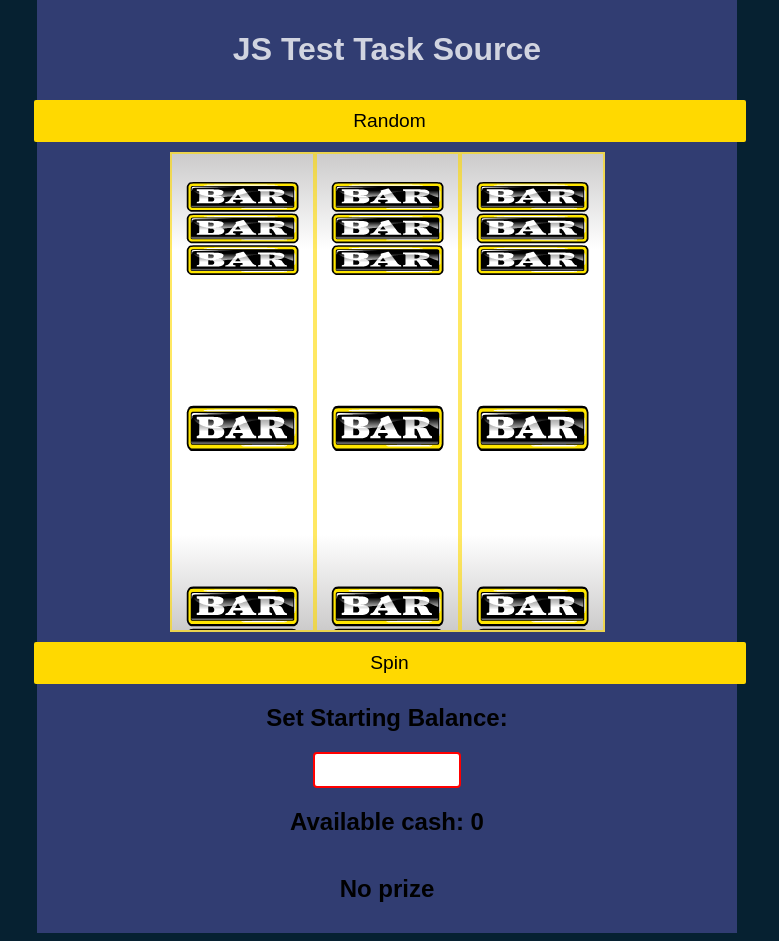
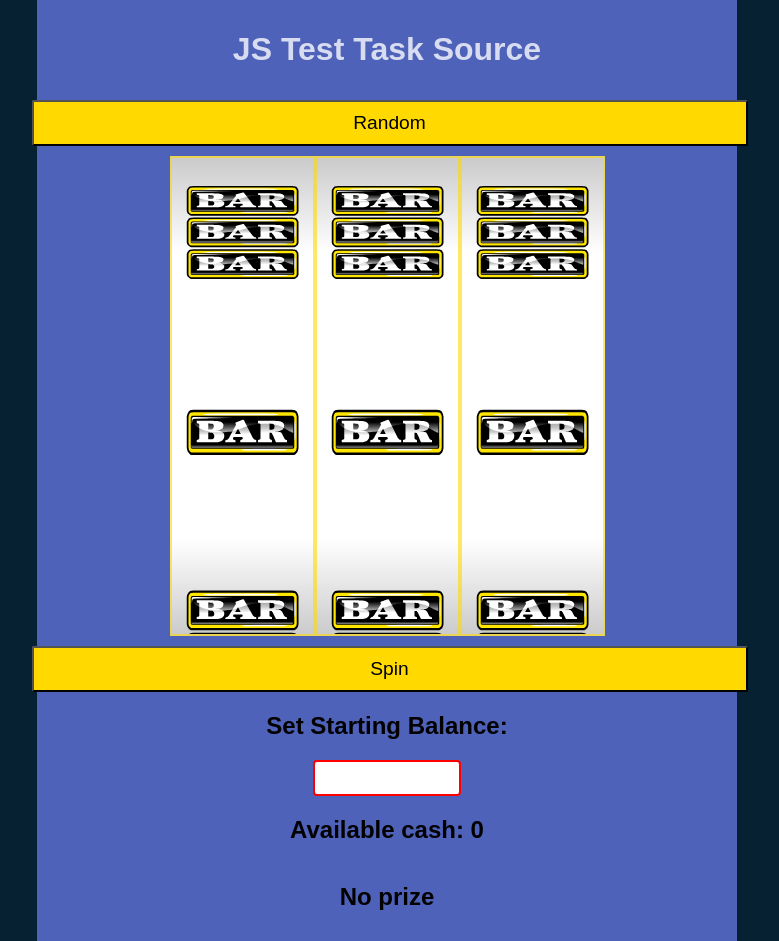
Before and after one commit to ahmadalsharef994/JS-Slot-Machine-Task-React, a React (Create React App) app: page / in a window 1280 px wide. Shown: the whole page, without its empty margins (253-1032 px from the left). Built offline with nearby package versions, Linux system fonts and the light colour scheme.

Commit message:
pre-final

```diff
--- a/src/App.css
+++ b/src/App.css
@@ -25,10 +25,10 @@ body {
   right: 0;
   margin: auto;
   align-items: center;
-  background-color: #313d72;
+  background-color: #4f62ba;
 }
 
-.slotFoot {
+.slotHeadFoot {
   display: flex;
   width: 100%;
   align-items: center;
@@ -70,7 +70,7 @@ input[type=number] {
   width: 20%;
 }
 
-.spinButton {
+.Button {
   cursor: pointer;
   font-family: hydrophilia-iced,sans-serif;
   font-weight: 400;
@@ -82,7 +82,7 @@ input[type=number] {
   width: 100%;
   height: 40px;
   background-color: #ffd900;
-  border: none;
+  border: line-height;
   border-radius: 2px;
 }
 
--- a/src/App.js
+++ b/src/App.js
@@ -1,5 +1,5 @@
-import './App.css';
-import React, {useState, useEffect} from 'react'
+import "./App.css";
+import React, {useState, useEffect} from "react"
 import BAR3 from "./Reel/3xBAR.png" // relative path to image
 import BAR from "./Reel/BAR.png" // relative path to image
 import BAR2 from "./Reel/2xBAR.png" // relative path to image
@@ -11,11 +11,14 @@ const App = () => {
   //half rotation  adjustment after spinning
   // 120px as bottom adjustment will make center empty and fill top&bottom
   const finalAdjustments = [120, 0]
+  // moveApp array decides (randomly) if each reel should rotate half or not
+  const [moveUp, setMoveUp] = useState([0,0,0])
 
+  // spinning: true or false
   const [spin, setSpin] = useState(false)
+
+  // balance and prize
   const [balance, setBalance] = useState(0)
-
-
   const [prize, setPrize] = useState(0)
 
   // ring1 for reel1, ring2 for reel2, .....
@@ -24,12 +27,10 @@ const App = () => {
   const [ring2, setRing2] = useState()
   const [ring3, setRing3] = useState()
 
-    const [moveUp, setMoveUp] = useState([0,0,0])
-
-
   // Reel Symbols. Each reel has 5 symbols
   const [reelSymbols, setReelSymbols] = useState([BAR3, BAR, BAR2, SEVEN, CHERRY])
 
+  // this to store the contents of each reel after spin for calculating the prize later
   var spinResult = [];
 
   useEffect(() => {
@@ -134,8 +135,7 @@ function reel3() {
 
     const temp = [...reelSymbols];
     spinSymbols(temp, ring3)
-    // const moveIndex = Math.floor(Math.random() * finalAdjustments.length);
-    // moveUp = finalAdjustments[Math.floor(Math.random() * finalAdjustments.length)]
+
     spinResult.push(temp, moveUp[2])
 
     if (!spin) {
@@ -280,7 +280,8 @@ function win() {
 
   }
 
-function slotFoot() {
+  // SlotFoot functional component contains play(), rand(), getBalanceInput(), and payTable() functionality
+  function SlotFoot() {
 
     function rand() {
       let ring1 = Math.floor(Math.random() * (100))
@@ -312,9 +313,9 @@ function slotFoot() {
       }
     }
 
-    const getBalanceInput = (event)=>{
+    function getBalanceInput(event) {
       setBalance(event.target.value)
-    };
+    }
 
     function payTable() {
       if (!prize) {
@@ -334,8 +335,8 @@ function slotFoot() {
 
 
     return (
-        <div className="slotFoot">
-        <button className="spinButton" onClick={() => play()}>Spin</button>
+      <div className="slotHeadFoot">
+        <button className="Button" onClick={() => play()}>Spin</button>
         <h2>{"Set Starting Balance: "} </h2>
         <input  type="number"  onChange={getBalanceInput}/>
         <h2>{"Available cash: "+ balance}</h2>
@@ -345,19 +346,60 @@ function slotFoot() {
       </div>
     )
   }
-const randomizeArea = (even) => {
+
+  function randomizeArea() {
     setReelSymbols(reelSymbols
       .map(value => ({ value, sort: Math.random() }))
       .sort((a, b) => a.sort - b.sort)
       .map(({ value }) => value))
   }
+
+  //   const fixArea = (event) => {
+  //     const stringInput = prompt("Please enter a symbol and position. For example: \"CHERRY CENTER\"")
+  //     const arrayInput = stringInput.split(" ");
+  //     const symbolsArray=["BAR", "2xBAR", "3xBAR", "7", "CHERRY"]
+  //     const index = symbolsArray.indexOf(arrayInput[0])
+  //     const newSymbols = []
+  //     if(arrayInput[1] === "TOP") {
+  //       newSymbols[0]=symbolsArray[index]
+  //       newSymbols[1]=0
+  //       newSymbols[2] = symbolsArray[(index+1)%5]
+  //       newSymbols[3]=symbolsArray[(index+2)%5]
+  //       newSymbols[4]=symbolsArray[(index+3)%5]
+  //     }
+  //     if(arrayInput[1] === "CENTER") {
+  //       newSymbols[0]=symbolsArray[(index-1+5)%5]
+  //       newSymbols[1]=symbolsArray[index]
+  //       newSymbols[2] = symbolsArray[(index+1)%5]
+  //       newSymbols[3]=symbolsArray[(index+2)%5]
+  //       newSymbols[4]=symbolsArray[(index+3)%5]
+  //     }
+  //     if(arrayInput[1] === "BOTTOM") {
+  //       newSymbols[0]=symbolsArray[(index-1+5)%5]
+  //       newSymbols[1]=0
+  //       newSymbols[2] = symbolsArray[index]
+  //       newSymbols[3]=symbolsArray[(index+1)%5]
+  //       newSymbols[4]=symbolsArray[(index+2)%5]
+  //     }
+
+  //     newSymbols.forEach(element => {
+  //       if (element === "BAR") return BAR;
+  //       if (element === "2xBAR") return BAR2;
+  //       if (element === "3xBAR") return BAR3;
+  //       if (element === "7") return SEVEN;
+  //       if (element === "CHERRY") return CHERRY;
+  //     })
+  //     setReelSymbols([...newSymbols])
+  //     console.log(reelSymbols)
+  //   }
+
   return (
     <div className="debugArea">
       <h1 className="projectTitle">JS Test Task Source</h1>
-        <div className="slotFoot">
-        <button className="spinButton" onClick={() => randomizeArea()}>Random</button>
+      <div className="slotHeadFoot">
+        <button className="Button" onClick={() => randomizeArea()}>Random</button>
+        {/* <button className="Button" onClick={() => fixArea()}>Fixed</button> */}
       </div>
-        {/* <button className="spinButton" onClick={() => play()}>Spin</button> */}
 
       <div className="slot">
         <div className="reel">
@@ -370,7 +412,7 @@ const randomizeArea = (even) => {
           {reel3()}
         </div>
       </div>
-        {slotFoot()}
+      {SlotFoot()}
     </div>
 
 
```
Also changed, not shown: src/index.js (+4 -4 lines), .eslintrc.json, 2 other files (tests, documents, lock files or other folders). Lines whose indentation alone changed are shown as unchanged.
